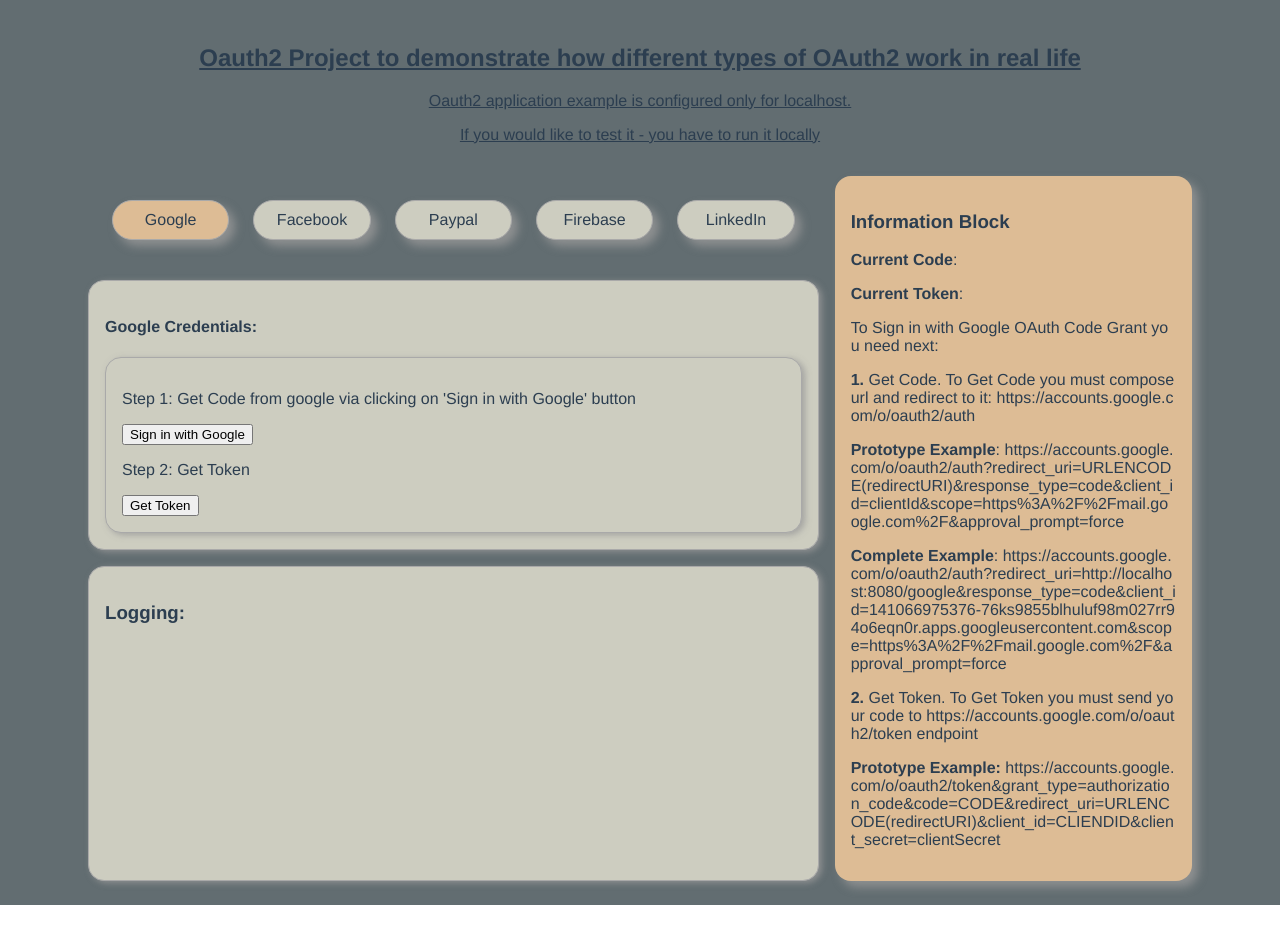
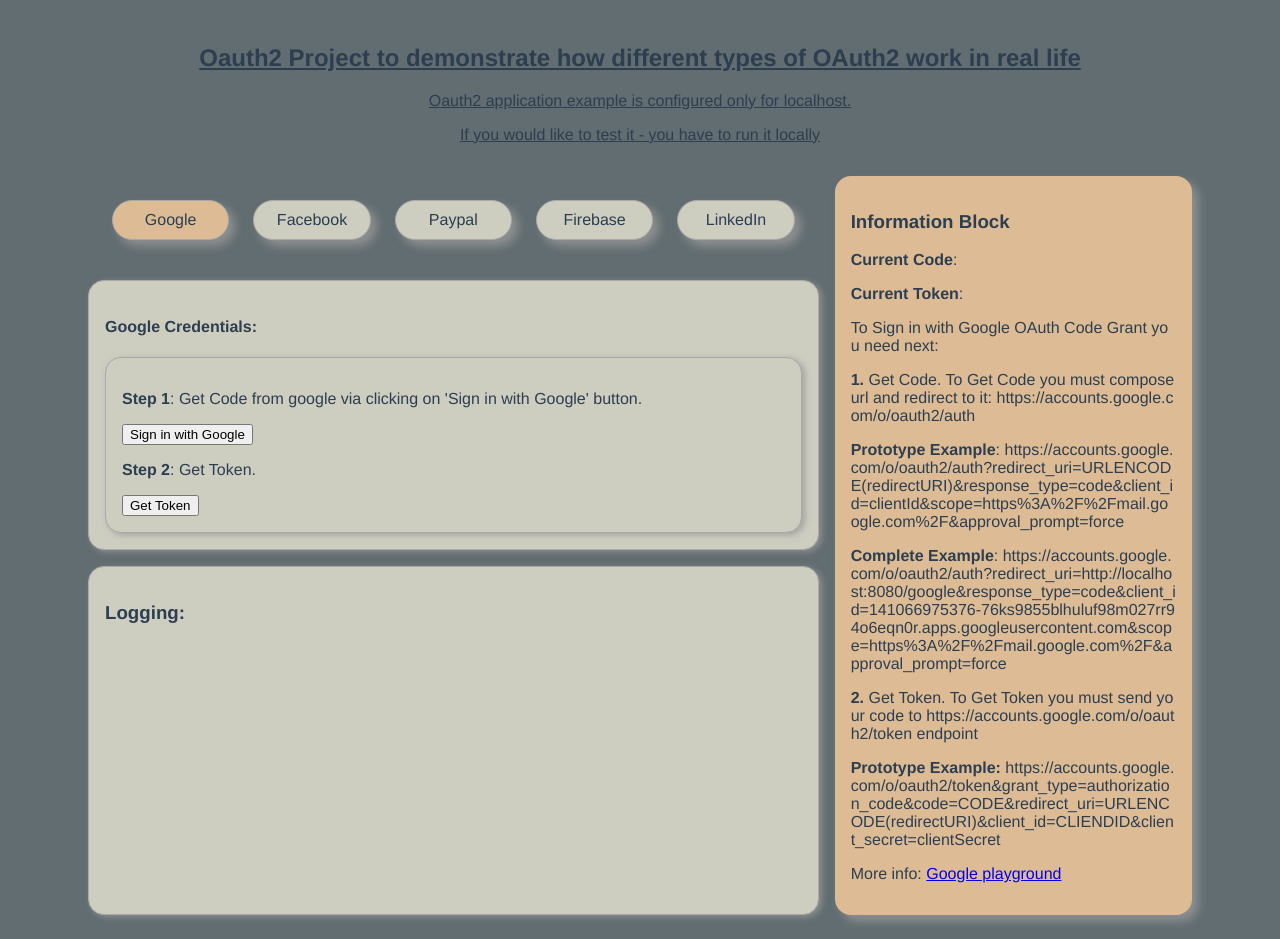
Before and after one commit to Glareone/Oauth2-workflows-using-VueJS, a Vue app: page /google in a window 1280 px wide. Before the commit the page ends 905 px from the top, so only its background shows below. Built offline with nearby package versions, Linux system fonts and the light colour scheme.

Commit message:
fixed problem for google post call.

```diff
--- a/src/components/SelectionPanel.vue
+++ b/src/components/SelectionPanel.vue
@@ -33,7 +33,6 @@
     display: grid;
     grid-template-columns: repeat(auto-fit, minmax(110px, 1fr));
     grid-gap: 1.5rem;
-    grid-auto-rows: 40px;
   }
 
   .select-option {
--- a/src/components/information-blocks/GoogleOAuthInformation.vue
+++ b/src/components/information-blocks/GoogleOAuthInformation.vue
@@ -8,6 +8,7 @@
     <p><b>Complete Example</b>: {{ GOOGLE_AUTHORIZATION_ENDPOINT }} </p>
     <p><b>2.</b> Get Token. To Get Token you must send your code to https://accounts.google.com/o/oauth2/token endpoint</p>
     <p><b>Prototype Example:</b> {{ GOOGLE_TOKEN_ENDPOINT_PROTOTYPE }}</p>
+    <p>More info: <a href="https://developers.google.com/oauthplayground">Google playground</a></p>
   </div>
 </template>
 
--- a/src/components/oauth-forms/Google.vue
+++ b/src/components/oauth-forms/Google.vue
@@ -2,49 +2,46 @@
   <div class="form-panel">
     <h4>Google Credentials:</h4>
     <div class="form-panel">
-      <p>Step 1: Get Code from google via clicking on 'Sign in with Google' button</p>
+      <p><b>Step 1</b>: Get Code from google via clicking on 'Sign in with Google' button.</p>
       <div v-if="!code">
         <button @click="signInRedirect" >Sign in with Google</button>
         <br>
       </div>
       <div v-else>
-        <p>You have already earned Code!</p>
+        <p><b>You have already earned Code!</b></p>
       </div>
-      <p>Step 2: Get Token</p>
-      <button @click="getToken">Get Token</button>
+      <p><b>Step 2</b>: Get Token.</p>
+      <button @click="getToken" v-if="!token">Get Token</button>
+      <p v-if="token"><b>You've finally get token. You could start use it in your app!</b></p>
     </div>
   </div>
 </template>
 
 <script>
-import { GOOGLE_TOKEN_ENDPOINT, GOOGLE_AUTHORIZATION_ENDPOINT } from '../../constants';
+import { GOOGLE_AUTHORIZATION_ENDPOINT } from '../../constants';
 
 export default {
   name: 'Google',
   computed: {
     code() {
-      return this.$store.getters.code;
+      return this.$store.getters.googleCode;
     },
     token() {
-      return this.$store.getters.token;
+      return this.$store.getters.googleToken;
     },
   },
   methods: {
-    getCode() {
-      console.log('method get code');
-    },
     signInRedirect() {
       window.location = GOOGLE_AUTHORIZATION_ENDPOINT;
     },
     getToken() {
-      const preparedUrl = GOOGLE_TOKEN_ENDPOINT.replace('=CODE', `=${encodeURI(this.$store.getters.code)}`);
-      this.$store.dispatch('getToken', preparedUrl);
+      this.$store.dispatch('getToken');
     },
   },
   beforeCreate() {
     if (this.$route.query.code) {
       this.$store.dispatch('setCode', this.$route.query.code);
-      // deleted all queries from route to make it clear and prevent misunderstandings from our users.
+      // deleted all queries from route to make it clear and prevent misunderstanding from our users
       this.$router.replace({ ...this.$router.currentRoute, query: {} });
     }
   },
--- a/src/constants.js
+++ b/src/constants.js
@@ -11,4 +11,5 @@
 
 // For /token endpoint (to get token)
 export const GOOGLE_TOKEN_ENDPOINT_PROTOTYPE = `${GOOGLE_BASE_URL}/token&grant_type=authorization_code&code=CODE&redirect_uri=URLENCODE(redirectURI)&client_id=CLIENDID&client_secret=clientSecret`;
-export const GOOGLE_TOKEN_ENDPOINT = `${GOOGLE_BASE_URL}/token&grant_type=authorization_code&code=CODE&redirect_uri=${GOOGLE_REDIRECT_ENCODE_URI}&client_id=${GOOGLE_CLIENT_ID}&client_secret=${GOOGLE_CLIENT_SECRET}`;
+export const GOOGLE_TOKEN_ENDPOINT = `${GOOGLE_BASE_URL}/token`;
+export const GOOGLE_TOKEN_DATA = `&grant_type=authorization_code&code=CODE&redirect_uri=${GOOGLE_REDIRECT_ENCODE_URI}&client_id=${GOOGLE_CLIENT_ID}&client_secret=${GOOGLE_CLIENT_SECRET}`;
--- a/src/store.js
+++ b/src/store.js
@@ -1,11 +1,13 @@
 import Vue from 'vue';
 import Vuex from 'vuex';
 import google from './vuex-modules/google';
+import firebase from './vuex-modules/firebase';
 
 Vue.use(Vuex);
 
 export default new Vuex.Store({
   modules: {
     google,
+    firebase,
   },
 });
--- /dev/null
+++ b/src/vuex-modules/firebase.js
@@ -0,0 +1,18 @@
+const state = {
+};
+
+const getters = {
+};
+
+const mutations = {
+};
+
+const actions = {
+};
+
+export default {
+  state,
+  getters,
+  mutations,
+  actions,
+};
--- a/src/vuex-modules/google.js
+++ b/src/vuex-modules/google.js
@@ -1,17 +1,18 @@
 import axios from 'axios';
+import { GOOGLE_TOKEN_DATA, GOOGLE_TOKEN_ENDPOINT } from '../constants';
 
 const state = {
-  code: null,
-  token: null,
+  googleCode: null,
+  googleToken: null,
   information: 'This is a code grant type. You have to get CODE first, then using CODE you could get token',
 };
 
 const getters = {
   code(state) {
-    return state.code;
+    return state.googleCode;
   },
   token(state) {
-    return state.token;
+    return state.googleToken;
   },
   information(state) {
     return state.information;
@@ -20,23 +21,34 @@
 
 const mutations = {
   setCode(state, payload) {
-    state.code = payload;
+    state.googleCode = payload;
   },
   setToken(state, payload) {
-    state.token = payload;
+    state.googleToken = payload;
   },
 };
 
 const actions = {
-  async getToken({ commit }, url) {
-    debugger;
-    const { data } = await axios.post(url);
-    console.log(`get code action raised ${url}`);
-    debugger;
+  async getToken({ commit, state }) {
+    try {
+      const requestData = GOOGLE_TOKEN_DATA.replace('=CODE', `=${state.googleCode}`);
+      // eslint-disable-next-line
+      const { data: { access_token } } = await axios.post(
+        GOOGLE_TOKEN_ENDPOINT, requestData,
+        {
+          headers: {
+            'X-Requested-With': 'XMLHttpRequest',
+          },
+        },
+      );
+
+      commit('setToken', access_token);
+    } catch (error) {
+      console.log(error);
+    }
   },
   setCode({ commit }, code) {
     commit('setCode', code);
-    // TODO: LOGGING IS NEED TO BE ADDED
   },
 };
 
```
Also changed, not shown: src/axiosInstances.js (deleted, +0 -11 lines).
